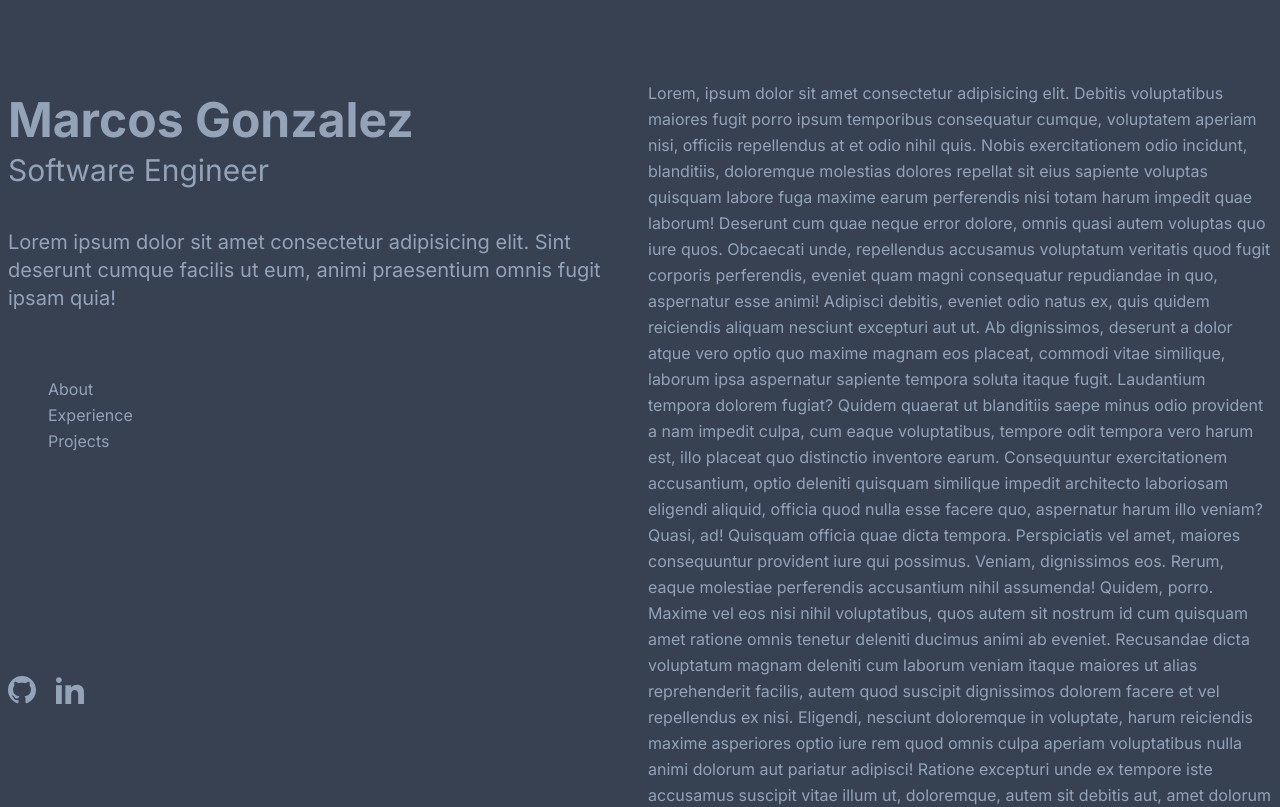
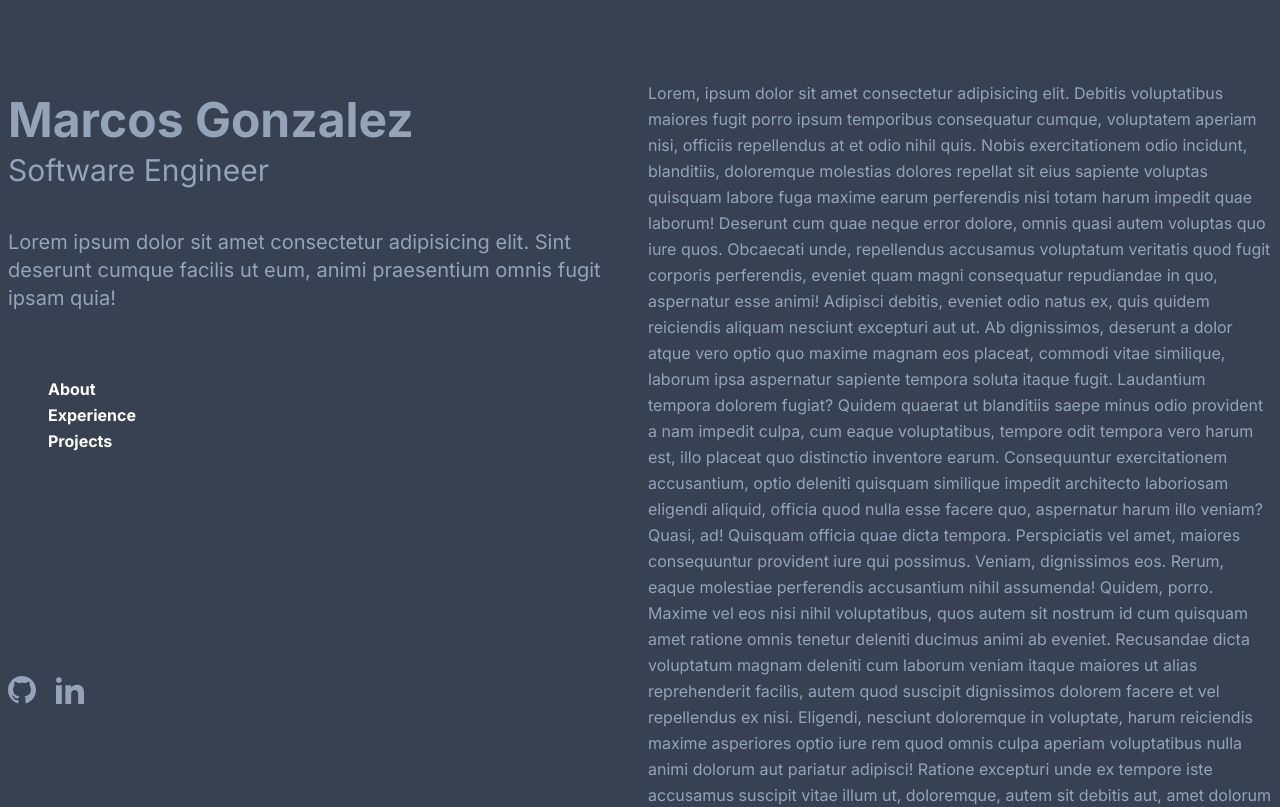
Before and after one commit to mrcos-g/mgonzalez.dev, a Next.js app: page / in a window 1280 px wide. Shown: the top 807 px of the page. Built offline with nearby package versions, Linux system fonts and the light colour scheme.

Commit message:
include highlighted navigation items and scroll on selection

```diff
--- a/src/app/components/ScrollLink.tsx
+++ b/src/app/components/ScrollLink.tsx
@@ -1,5 +1,5 @@
 'use client';
-import { ReactNode, MouseEvent } from 'react';
+import { MouseEvent, ReactNode, useEffect, useState } from 'react';
 import Link from 'next/link';
 
 interface ScrollLingProps {
@@ -7,7 +7,34 @@ interface ScrollLingProps {
   children: ReactNode;
 }
 
+// https://glensea.com/article/how-to-create-scroll-links-to-navigate-to-specific-sections-of-an-spa-in-nextjs#implementation-example
 const ScrollLink: React.FC<ScrollLingProps> = ({ id, children }) => {
+  const [isActive, setIsActive] = useState(false);
+
+  useEffect(() => {
+    const targetElement = document.getElementById(id);
+
+    if (!targetElement) return;
+
+    const observer = new IntersectionObserver(
+      (entries) => {
+        entries.forEach((entry) => {
+          if (entry.isIntersecting) {
+            setIsActive(true);
+          } else {
+            setIsActive(false);
+          }
+        });
+      },
+      { threshold: 0.5 }
+    );
+
+    observer.observe(targetElement);
+
+    return () => {
+      observer.disconnect();
+    };
+  }, [id]);
   const handleClick = (event: MouseEvent<HTMLDivElement>) => {
     event.preventDefault();
 
@@ -20,7 +47,15 @@ const ScrollLink: React.FC<ScrollLingProps> = ({ id, children }) => {
 
   return (
     <Link href={`#${id}`} passHref>
-      <div onClick={handleClick} role='link' style={{ cursor: 'pointer' }}>
+      <div
+        onClick={handleClick}
+        role='link'
+        style={{
+          cursor: 'pointer',
+          fontWeight: isActive ? 'bold' : 'normal',
+          color: isActive ? 'white' : '#94a3b8',
+        }}
+      >
         {children}
       </div>
     </Link>
--- a/src/app/layout.tsx
+++ b/src/app/layout.tsx
@@ -6,7 +6,7 @@ const inter = Inter({ subsets: ['latin'] });
 
 export const metadata: Metadata = {
   title: 'Marcos Gonzalez',
-  description: 'Generated by create next app',
+  description: 'My personal portfolio website',
 };
 
 export default function RootLayout({
--- a/src/app/page.tsx
+++ b/src/app/page.tsx
@@ -18,7 +18,6 @@ const Home = () => {
               ipsam quia!
             </p>
 
-            <div className='w-1/4'>
             <ul className='pl-10'>
               <li>
                 <ScrollLink id='About'>About</ScrollLink>
@@ -30,7 +29,6 @@ const Home = () => {
                 <ScrollLink id='Projects'>Projects</ScrollLink>
               </li>
             </ul>
-            </div>
           </div>
           <div id='social-links' className='flex space-x-5'>
             <svg
```
Lines whose indentation alone changed are shown as unchanged.
